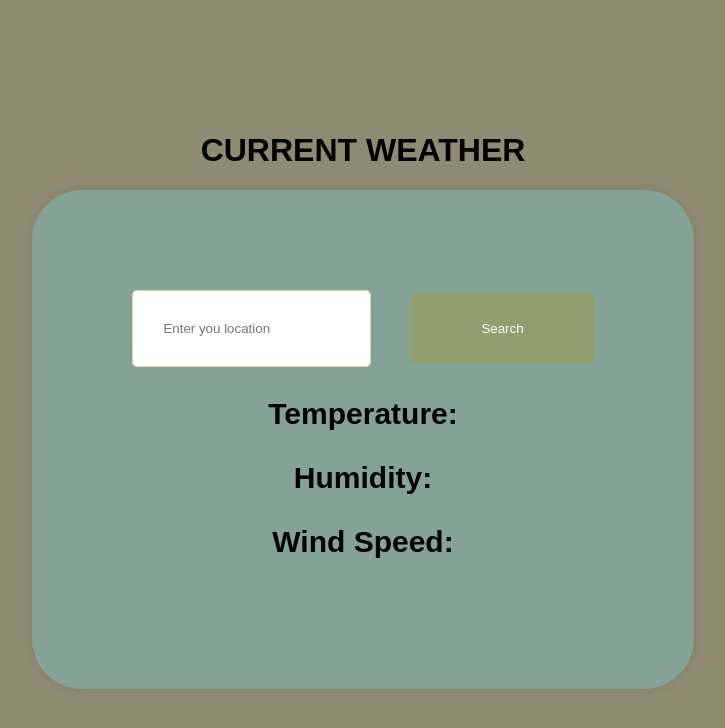
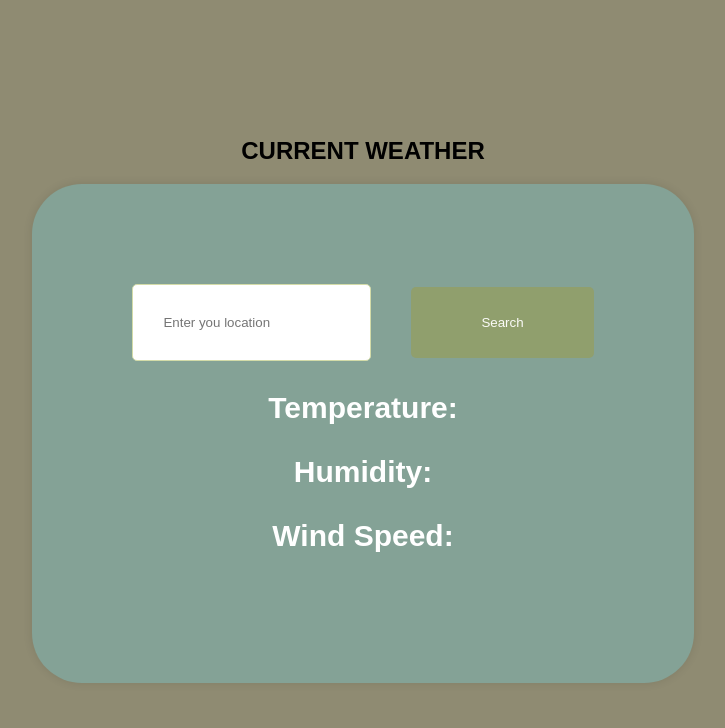
Before and after one commit to SRUJANPATEL3669/weather-website, a plain HTML site: page index.htm in a window 1280 px wide. Shown: the whole page, without its empty margins (277-1002 px from the left). Drawn offline with Linux system fonts and the light colour scheme.

Commit message:
Update index.htm

```diff
--- a/index.htm
+++ b/index.htm
@@ -8,17 +8,19 @@
 </head>
 <body>
     <div class="container">
-        <h1>CURRENT WEATHER</h1>
+        <h2>CURRENT WEATHER</h2>
         <div class="weather-container">
             <div class="search-container">
                 <input type="text" id="city-input" placeholder="Enter you location">
                 <button onclick="getWeather()">Search</button>
             </div>
             <div class="weather-info">
-              <p id="temperature">Temperature: </p>
-              <p id="humidity">Humidity: </p>
-              <p id="wind-speed">Wind Speed: </p>
-          </div>
+                <p id="temperature" style="color: white">Temperature: </p>
+                <p id="humidity" style="color: white">Humidity: </p>
+                <i class="fa-sharp fa-solid fa-droplet"></i>
+                <p id="wind-speed" style="color: white">Wind Speed: </p>
+                <i class="fa-solid fa-wind"></i>
+            </div>
         </div>
     </div>
     <script src="script.js"></script>
```
